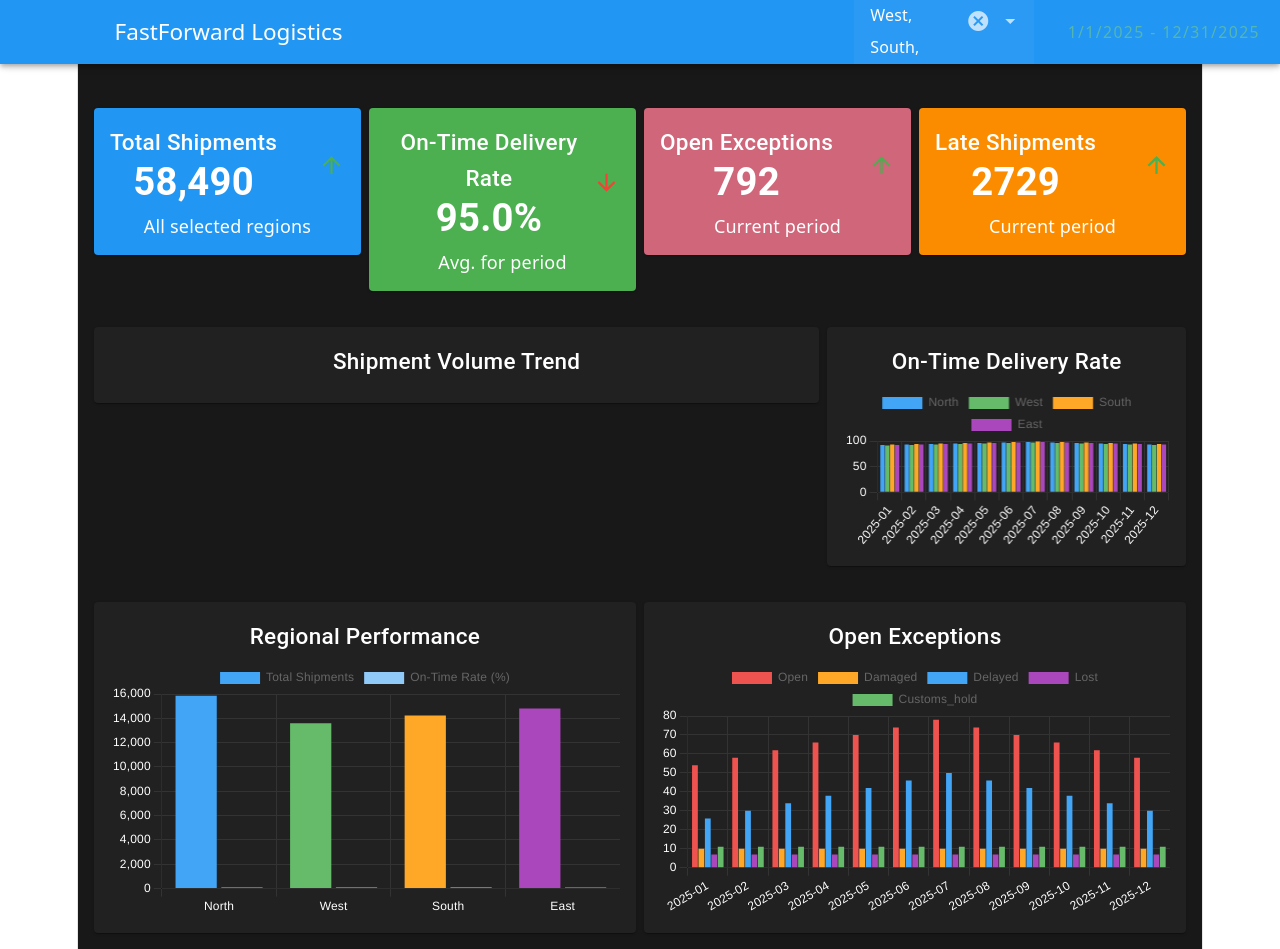
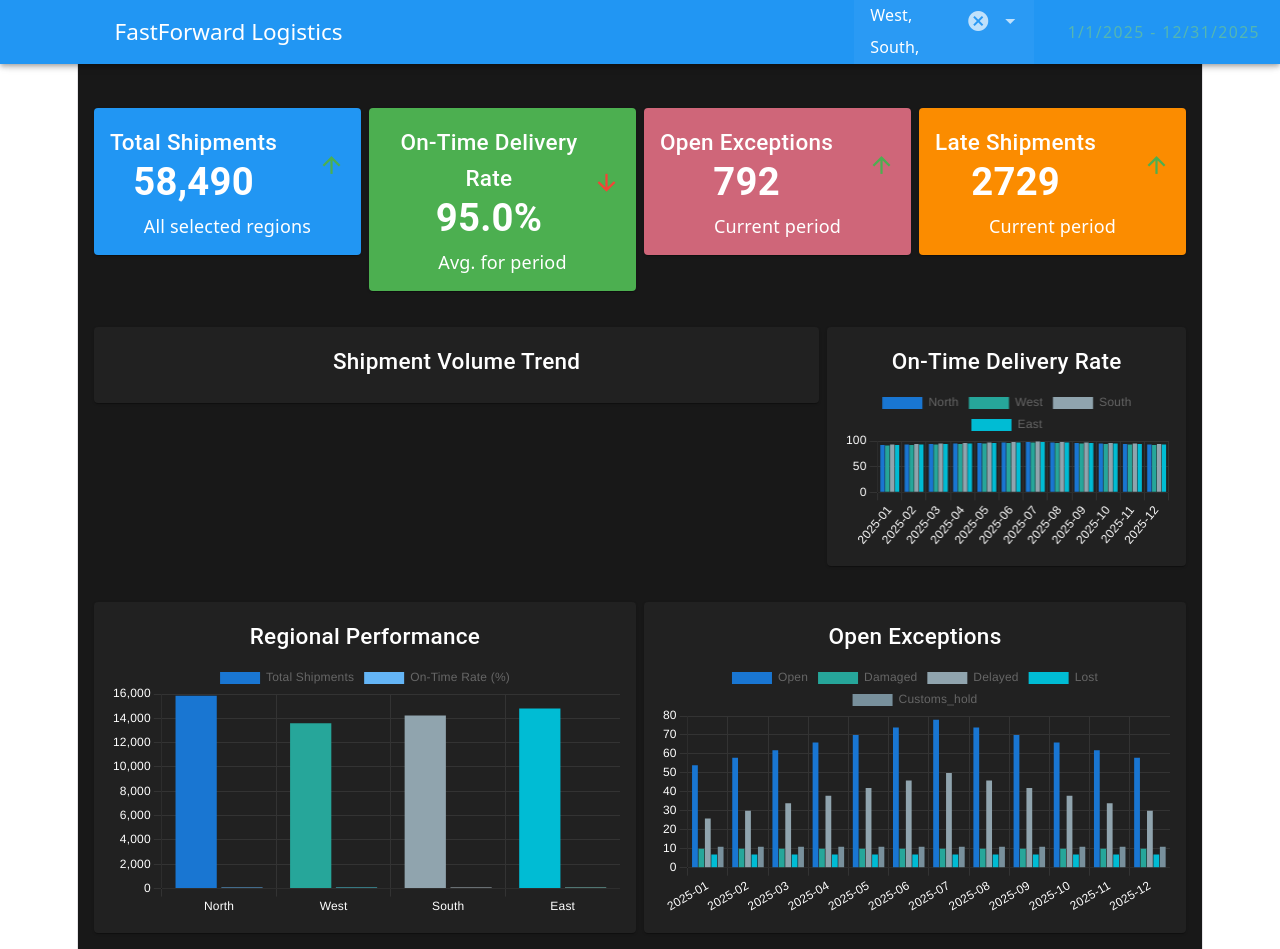
Before and after one commit to sonneme1/my-dashboard, a Vue app: page / in a window 1280 px wide. Built offline with nearby package versions, Linux system fonts and the light colour scheme.

Commit message:
feat: Update colors and styling for charts

```diff
--- a/src/views/HomeView.vue
+++ b/src/views/HomeView.vue
@@ -163,8 +163,10 @@ export default defineComponent({
       // Group by month
       const months = Array.from(new Set(data.map((d: any) => d.month))).sort();
       const regionSet = selectedRegion.value.length === 4 ? regionOptions : selectedRegion.value;
+      // Cohesive palette: blue, teal, grey, cyan
+      const palette = ['#1976d2', '#26a69a', '#90a4ae', '#00bcd4'];
       const datasets = regionSet.map((region: string, idx: number) => {
-        const color = ['#42a5f5', '#66bb6a', '#ffa726', '#ab47bc'][idx % 4];
+        const color = palette[idx % palette.length];
         return {
           label: region,
           data: months.map((m: string) => {
@@ -188,10 +190,11 @@ export default defineComponent({
       const data = filteredData.value;
       const months = Array.from(new Set(data.map((d: any) => d.month))).sort();
       const regionSet = selectedRegion.value.length === 4 ? regionOptions : selectedRegion.value;
+      const palette = ['#1976d2', '#26a69a', '#90a4ae', '#00bcd4'];
       return {
         labels: months,
         datasets: regionSet.map((region: string, idx: number) => {
-          const color = ['#42a5f5', '#66bb6a', '#ffa726', '#ab47bc'][idx % 4];
+          const color = palette[idx % palette.length];
           return {
             label: region,
             data: months.map((m: string) => {
@@ -209,6 +212,8 @@ export default defineComponent({
       const data = filteredData.value;
       // Sum by region
       const regionSet = selectedRegion.value.length === 4 ? regionOptions : selectedRegion.value;
+      const palette = ['#1976d2', '#26a69a', '#90a4ae', '#00bcd4'];
+      const paletteLight = ['#64b5f6', '#4dd0e1', '#b0bec5', '#80cbc4'];
       return {
         labels: regionSet,
         datasets: [
@@ -217,7 +222,7 @@ export default defineComponent({
             data: regionSet.map((region: string) => {
               return data.filter((d: any) => d.region === region).reduce((sum: number, d: any) => sum + d.shipments.total, 0);
             }),
-            backgroundColor: ['#42a5f5', '#66bb6a', '#ffa726', '#ab47bc'],
+            backgroundColor: palette,
           },
           {
             label: 'On-Time Rate (%)',
@@ -225,7 +230,7 @@ export default defineComponent({
               const regionData = data.filter((d: any) => d.region === region);
               return regionData.length ? Math.round(regionData.reduce((sum: number, d: any) => sum + d.on_time_delivery.rate, 0) / regionData.length * 100) : 0;
             }),
-            backgroundColor: ['#90caf9', '#a5d6a7', '#ffcc80', '#ce93d8'],
+            backgroundColor: paletteLight,
           },
         ],
       };
@@ -237,10 +242,11 @@ export default defineComponent({
       const months = Array.from(new Set(data.map((d: any) => d.month))).sort();
       // Exception types
       const types = ['open', 'damaged', 'delayed', 'lost', 'customs_hold'];
+      const palette = ['#1976d2', '#26a69a', '#90a4ae', '#00bcd4', '#78909c'];
       return {
         labels: months,
         datasets: types.map((type: string, idx: number) => {
-          const color = ['#ef5350', '#ffa726', '#42a5f5', '#ab47bc', '#66bb6a'][idx % 5];
+          const color = palette[idx % palette.length];
           return {
             label: type.charAt(0).toUpperCase() + type.slice(1),
             data: months.map((m: string) => {
```
